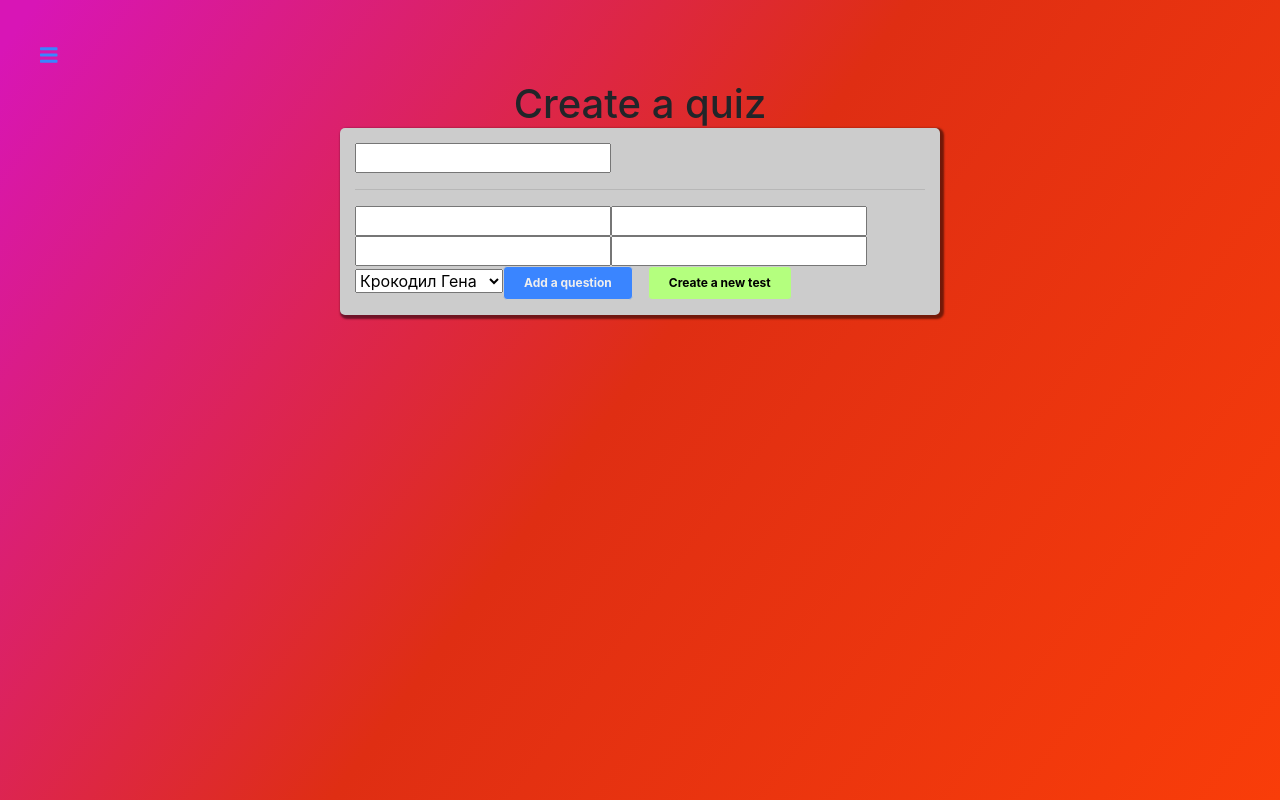
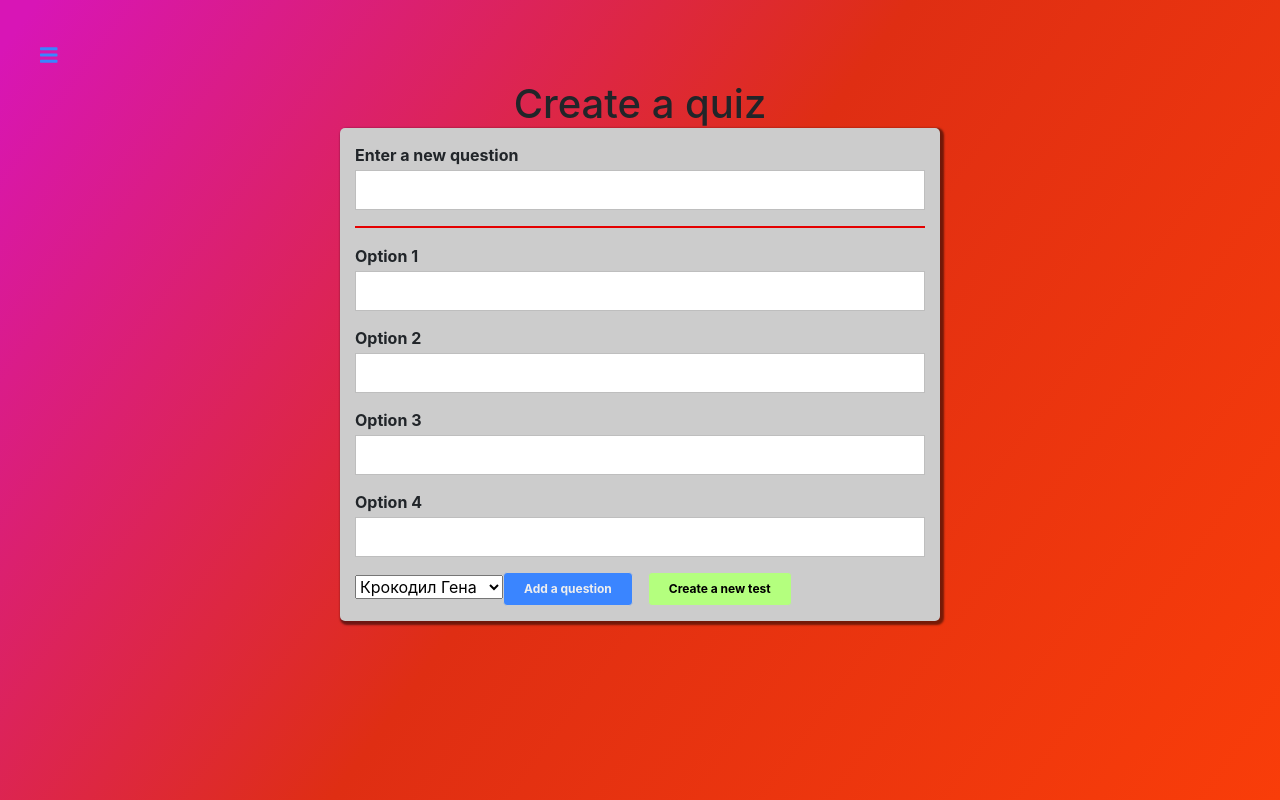
Before and after one commit to Assylzhan91/test-eExam, a React (Create React App) app: page /quiz-creator in a window 1280 px wide. Built offline with nearby package versions, Linux system fonts and the light colour scheme.

Commit message:
part-09  lesson-07

```diff
--- a/src/containers/QuizCreator/index.js
+++ b/src/containers/QuizCreator/index.js
@@ -1,8 +1,39 @@
-import React, { Component } from 'react'
+import React, { Component, Fragment } from 'react'
 import styles from "./quizCreator.module.sass"
 import Button from "../../components/UI/Button";
+import creatControl from "../../form/formFramework";
+import Input from "../../components/UI/Input";
 
+
+function createOption(number){
+  return creatControl(
+    { id: number,
+      label: `Option ${number}`,
+      errorMessage: 'This option mustn\'t be empty'},
+    {required: true}
+  )
+}
+
+
+function creatFormControl(){
+  return {
+    question: creatControl({
+      label: "Enter a new question",
+      errorMessage: 'The question mustn\'t be empty'
+    },{required: true}),
+
+    option1: createOption(1),
+    option2: createOption(2),
+    option3: createOption(3),
+    option4: createOption(4)
+  }
+}
 class QuizCreator extends Component {
+  state = {
+    quiz: [],
+    formControls: creatFormControl()
+  }
+
   SubmitHandler=(e)=>{
     e.preventDefault()
   }
@@ -15,7 +46,30 @@ class QuizCreator extends Component {
     console.log('createQuizHandler')
   }
 
+  onchangeHandler = (value, control)=>{
+      console.log(value)
+  }
 
+  renderFormControl () {
+    return  Object.keys(this.state.formControls).map((name, idx)=>{
+
+      let control = this.state.formControls[name]
+      return(
+        <Fragment  key={name + idx}>
+          <Input
+            label={control.label}
+            value={control.value}
+            valid={control.valid}
+            shouldValidate={!!control.validation}
+            touched={control.touched}
+            errorMessage={control.errorMessage}
+            onChange={e => this.onchangeHandler(e.target.value, name)}
+          />
+          { idx === 0 ? <hr style={{background: '#f00', borderWidth: '2px'}}/> : null}
+        </Fragment>
+      )
+    })
+  }
 
   render() {
 
@@ -23,12 +77,7 @@ class QuizCreator extends Component {
       <div className={styles.quizCreator}>
         <h1>Create a quiz</h1>
         <form action="" onSubmit={this.SubmitHandler}>
-          <input type="text"/>
-          <hr/>
-          <input type="text"/>
-          <input type="text"/>
-          <input type="text"/>
-          <input type="text"/>
+          { this.renderFormControl()}
 
           <select name="" id="">
             <option disabled>Выберите героя</option>
--- /dev/null
+++ b/src/form/formFramework.js
@@ -0,0 +1,9 @@
+export default function (config, validation) {
+  return {
+    ...config,
+    validation,
+    valid: !validation,
+    touched: false,
+    value: ''
+  }
+}
```
